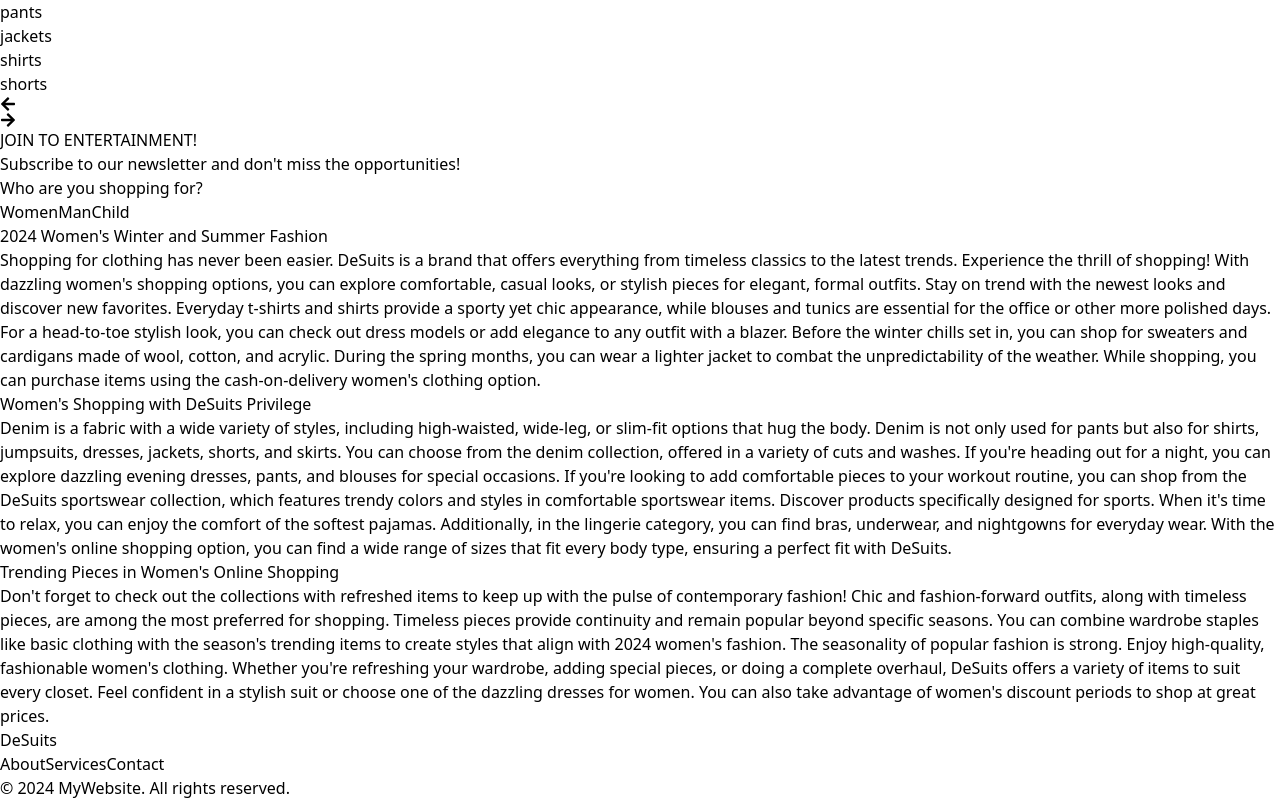
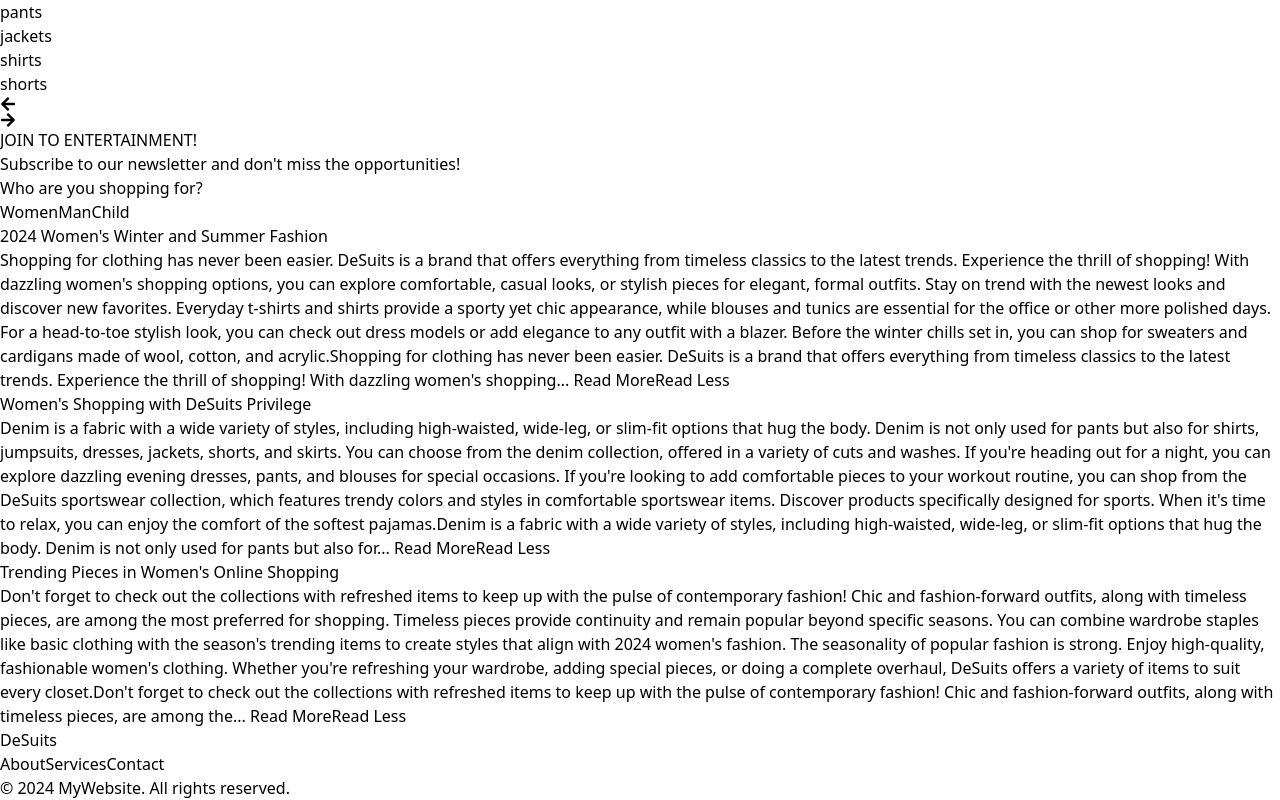
Before and after one commit to ayhan219/Full-Stack-E-Commerce-website, a React (Vite) app in the folder client/: page / in a window 1280 px wide. Shown: the part 1760-2560 px from the top of the page. Built offline with nearby package versions, Linux system fonts and the light colour scheme.

Commit message:
description updated

```diff
--- a/client/src/components/Descriptions.jsx
+++ b/client/src/components/Descriptions.jsx
@@ -1,69 +1,72 @@
-import React from "react";
+import React, { useState } from "react";
 
 const Descriptions = () => {
+  const [expandedSection, setExpandedSection] = useState(null);
+
+  const text = [
+    {
+      title: "2024 Women's Winter and Summer Fashion",
+      content: `Shopping for clothing has never been easier. DeSuits is a brand that offers everything from timeless classics to the latest trends. Experience the thrill of shopping! With dazzling women's shopping options, you can explore comfortable, casual looks, or stylish pieces for elegant, formal outfits. Stay on trend with the newest looks and discover new favorites. Everyday t-shirts and shirts provide a sporty yet chic appearance, while blouses and tunics are essential for the office or other more polished days. For a head-to-toe stylish look, you can check out dress models or add elegance to any outfit with a blazer. Before the winter chills set in, you can shop for sweaters and cardigans made of wool, cotton, and acrylic.`,
+    },
+    {
+      title: "Women's Shopping with DeSuits Privilege",
+      content: `Denim is a fabric with a wide variety of styles, including high-waisted, wide-leg, or slim-fit options that hug the body. Denim is not only used for pants but also for shirts, jumpsuits, dresses, jackets, shorts, and skirts. You can choose from the denim collection, offered in a variety of cuts and washes. If you're heading out for a night, you can explore dazzling evening dresses, pants, and blouses for special occasions. If you're looking to add comfortable pieces to your workout routine, you can shop from the DeSuits sportswear collection, which features trendy colors and styles in comfortable sportswear items. Discover products specifically designed for sports. When it's time to relax, you can enjoy the comfort of the softest pajamas.`,
+    },
+    {
+      title: "Trending Pieces in Women's Online Shopping",
+      content: `Don't forget to check out the collections with refreshed items to keep up with the pulse of contemporary fashion! Chic and fashion-forward outfits, along with timeless pieces, are among the most preferred for shopping. Timeless pieces provide continuity and remain popular beyond specific seasons. You can combine wardrobe staples like basic clothing with the season's trending items to create styles that align with 2024 women's fashion. The seasonality of popular fashion is strong. Enjoy high-quality, fashionable women's clothing. Whether you're refreshing your wardrobe, adding special pieces, or doing a complete overhaul, DeSuits offers a variety of items to suit every closet.`,
+    },
+  ];
+
+  const toggleReadMore = (index) => {
+    setExpandedSection(expandedSection === index ? null : index);
+  };
+
   return (
-    <div className="w-full h-[70vh] flex items-center justify-center">
-      <div className="w-[70%] h-full p-5">
+    <div
+      className={`w-full ${
+        expandedSection === null ? "h-[60vh]" : "h-[80vh]"
+      } flex items-center justify-center`}
+    >
+      <div className="w-[70%] h-full p-0 md:p-5">
         <div className="flex flex-col gap-4">
-          <h2 className="text-xl font-bold">
-            2024 Women's Winter and Summer Fashion
-          </h2>
-          <p>
-            Shopping for clothing has never been easier. DeSuits is a brand that
-            offers everything from timeless classics to the latest trends.
-            Experience the thrill of shopping! With dazzling women's shopping
-            options, you can explore comfortable, casual looks, or stylish
-            pieces for elegant, formal outfits. Stay on trend with the newest
-            looks and discover new favorites. Everyday t-shirts and shirts
-            provide a sporty yet chic appearance, while blouses and tunics are
-            essential for the office or other more polished days. For a
-            head-to-toe stylish look, you can check out dress models or add
-            elegance to any outfit with a blazer. Before the winter chills set
-            in, you can shop for sweaters and cardigans made of wool, cotton,
-            and acrylic. During the spring months, you can wear a lighter jacket
-            to combat the unpredictability of the weather. While shopping, you
-            can purchase items using the cash-on-delivery women's clothing
-            option.
-          </p>
-          <h2 className="text-xl font-bold">
-            Women's Shopping with DeSuits Privilege
-          </h2>
-          <p>
-            Denim is a fabric with a wide variety of styles, including
-            high-waisted, wide-leg, or slim-fit options that hug the body. Denim
-            is not only used for pants but also for shirts, jumpsuits, dresses,
-            jackets, shorts, and skirts. You can choose from the denim
-            collection, offered in a variety of cuts and washes. If you're
-            heading out for a night, you can explore dazzling evening dresses,
-            pants, and blouses for special occasions. If you're looking to add
-            comfortable pieces to your workout routine, you can shop from the
-            DeSuits sportswear collection, which features trendy colors and
-            styles in comfortable sportswear items. Discover products
-            specifically designed for sports. When it's time to relax, you can
-            enjoy the comfort of the softest pajamas. Additionally, in the
-            lingerie category, you can find bras, underwear, and nightgowns for
-            everyday wear. With the women's online shopping option, you can find
-            a wide range of sizes that fit every body type, ensuring a perfect
-            fit with DeSuits.
-          </p>
-          <h2 className="text-xl font-bold">
-            Trending Pieces in Women's Online Shopping
-          </h2>
-          <p>
-            Don't forget to check out the collections with refreshed items to
-            keep up with the pulse of contemporary fashion! Chic and
-            fashion-forward outfits, along with timeless pieces, are among the
-            most preferred for shopping. Timeless pieces provide continuity and
-            remain popular beyond specific seasons. You can combine wardrobe
-            staples like basic clothing with the season's trending items to
-            create styles that align with 2024 women's fashion. The seasonality
-            of popular fashion is strong. Enjoy high-quality, fashionable
-            women's clothing. Whether you're refreshing your wardrobe, adding
-            special pieces, or doing a complete overhaul, DeSuits offers a
-            variety of items to suit every closet. Feel confident in a stylish
-            suit or choose one of the dazzling dresses for women. You can also
-            take advantage of women's discount periods to shop at great prices.
-          </p>
+          {text.map((section, index) => (
+            <div key={index}>
+              <h2 className="text-xl font-bold">{section.title}</h2>
+              <p>
+                <span
+                  className={`${
+                    expandedSection === index ? "block" : "hidden"
+                  } md:block`}
+                >
+                  {section.content}
+                </span>
+
+                <span
+                  className={`${
+                    expandedSection === index ? "hidden" : "block"
+                  } md:hidden`}
+                >
+                  {`${section.content.split(" ").slice(0, 30).join(" ")}... `}
+                  <span
+                    onClick={() => toggleReadMore(index)}
+                    className="text-blue-500 cursor-pointer"
+                  >
+                    Read More
+                  </span>
+                </span>
+
+                <span
+                  onClick={() => toggleReadMore(index)}
+                  className={`text-blue-500 cursor-pointer ${
+                    expandedSection === index ? "block" : "hidden"
+                  } md:hidden`}
+                >
+                  Read Less
+                </span>
+              </p>
+            </div>
+          ))}
         </div>
       </div>
     </div>
--- a/client/src/components/Footer.jsx
+++ b/client/src/components/Footer.jsx
@@ -2,7 +2,7 @@
 
 const Footer = () => {
   return (
-    <footer className="bg-white text-black py-8">
+    <footer className="bg-white text-black py-8 pt-32 md:pt-0">
       <div className="container mx-auto px-4">
         <div className="flex flex-col md:flex-row justify-between items-center">
           {/* Logo / Brand */}
```
